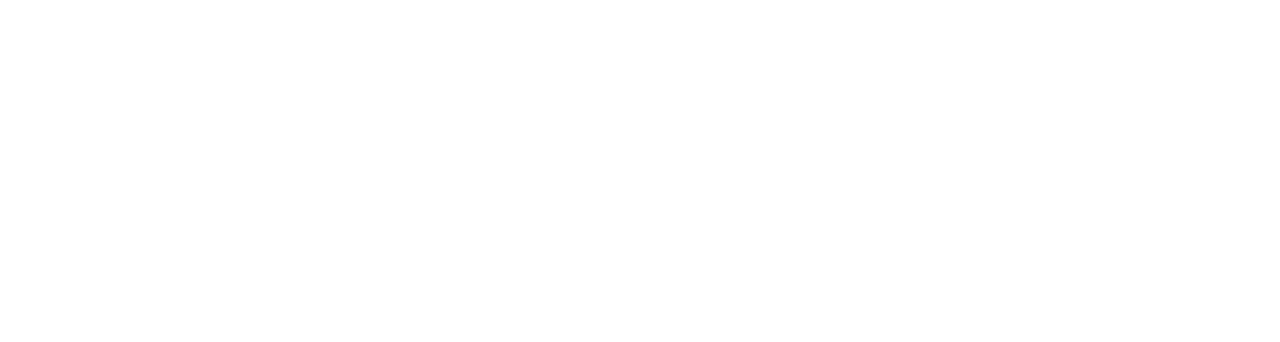
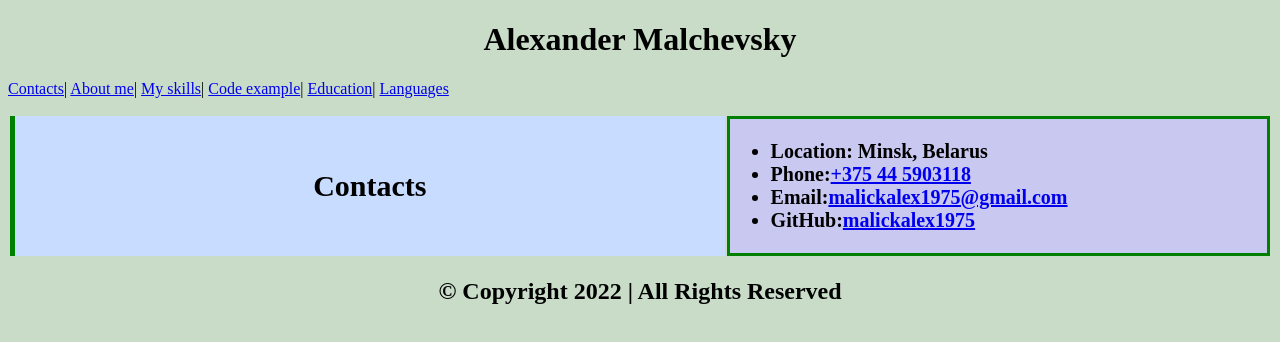
Before and after one commit to malickalex1975/rsschool-cv, a plain HTML site: page index.html in a window 1280 px wide. Drawn offline with Linux system fonts and the light colour scheme.

Commit message:
feat: edit index.html and style.css

```diff
--- a/index.html
+++ b/index.html
@@ -2,11 +2,49 @@
 <html lang="en">
 <head>
     <meta charset="UTF-8">
-    <meta http-equiv="X-UA-Compatible" content="IE=edge">
     <meta name="viewport" content="width=device-width, initial-scale=1.0">
-    <title>Document</title>
+    <title>Malchevsky Alexander</title>
+    <link rel="stylesheet" type="text/css" href="./style.css">
 </head>
 <body>
+    <header>
+        <h1 class="my-header">Alexander Malchevsky</h1>
+    </header>
+    <nav>
+        <p>
+            <a href="#contacts">Contacts</a>|
+            <a href="#">About me</a>|
+            <a href="#">My skills</a>|
+            <a href="#">Code example</a>|
+            <a href="#">Education</a>|
+            <a href="#">Languages</a>
+        </p>
+    </nav>
+    <main>
 
+        <table>
+            <thead>
+                <tr>
+                    <th class="contacts" id="contacts">Contacts</th>
+                    <th class="contacts-content">
+                        <ul class="list1">
+                            <li>Location: Minsk, Belarus</li>
+                            <li>Phone:<a href="tel: +375445903118">+375 44 5903118</a></li>
+                            <li>Email:<a  href="mailto:malickalex@gmail.com">malickalex1975@gmail.com</a></li>
+                            <li>GitHub:<a href="https://github.com/malickalex1975">malickalex1975</a></li>
+                        </ul>
+                    </th>
+                </tr>
+
+            </thead>
+            <tbody>
+
+            </tbody>
+        </table>
+
+    </main>
+    <footer>
+        <h2 class="my-footer">© Copyright 2022 | All Rights Reserved</h2>
+    </footer>
 </body>
 </html>
--- a/style.css
+++ b/style.css
@@ -1,4 +1,29 @@
 body{
-    margin: 0px;
-    padding: 0px;
+    background-color:rgb(200, 220, 200);
 }
+
+.my-header{
+    text-align: center;
+}
+.my-footer{
+    text-align: center ;
+}
+.contacts{
+  background-color: rgb(200, 220, 255);
+  width: 50em; ;
+  border-left: 5px solid green;
+  font-size: 30px;
+  margin: 150px;
+
+}
+.contacts-content{
+    background-color: rgb(200, 200, 240);
+    width: 50em;
+    margin:150px;
+    border: 3px solid green;
+
+}
+.list1{
+    font-size: 20px;
+    text-align: left;
+}
```
Also changed, not shown: 2 other files.
